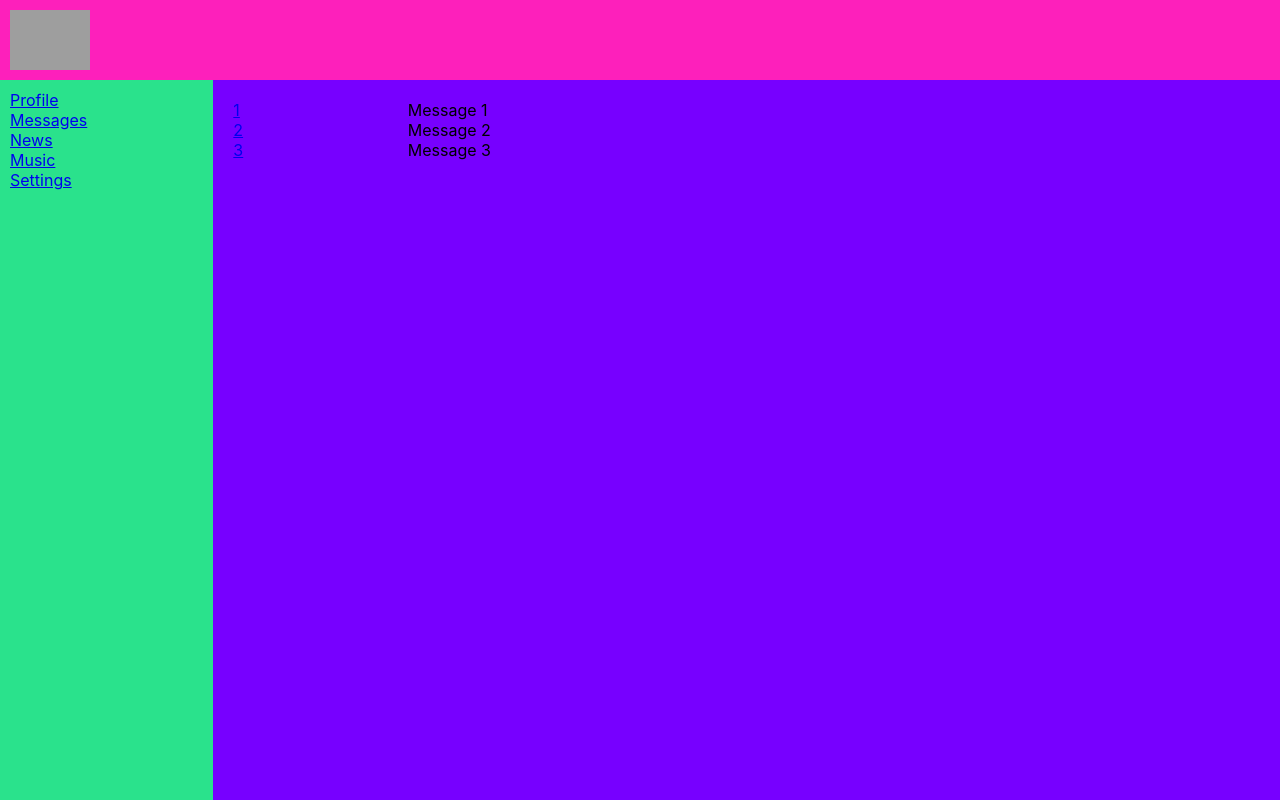
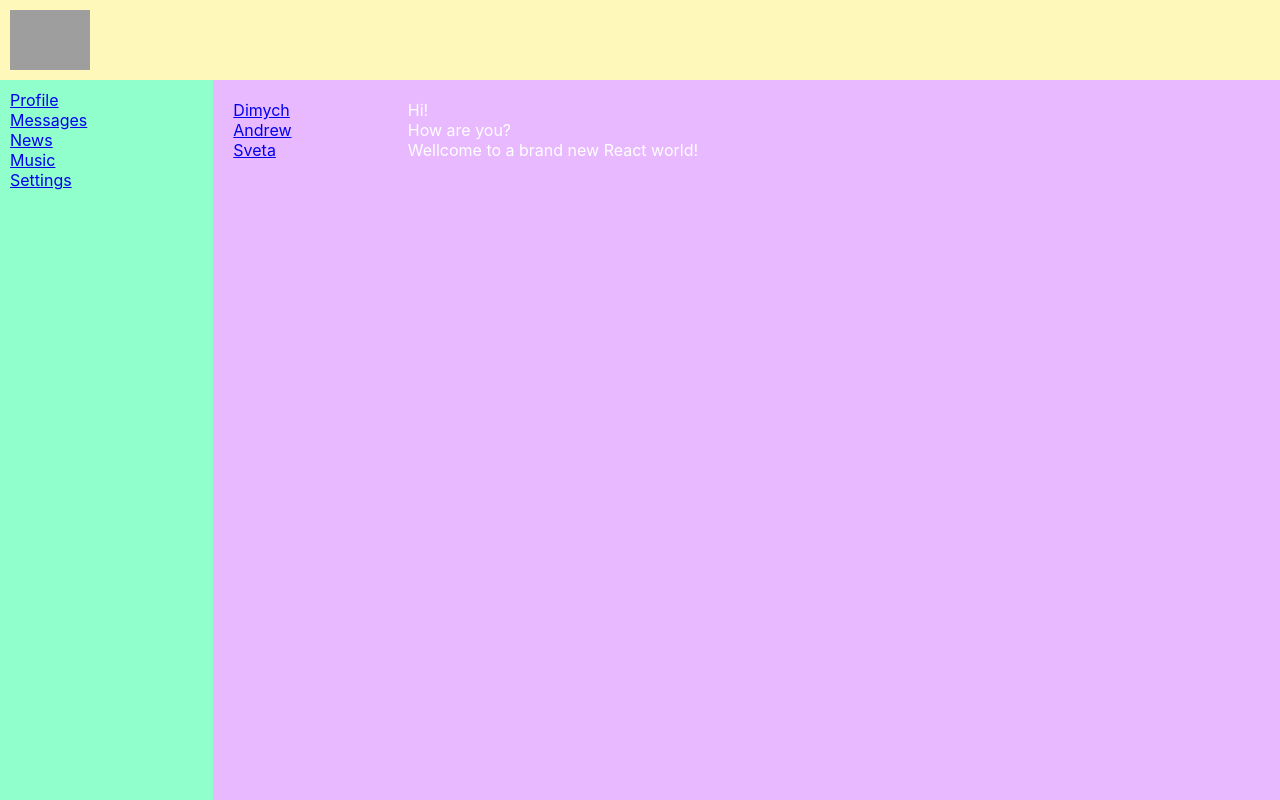
Before and after one commit to i-donut-know/it-kamasutra, a React (Create React App) app: page /dialogs in a window 1280 px wide. Built offline with nearby package versions, Linux system fonts and the light colour scheme; grey boxes are pictures that could not be loaded.

Commit message:
mapping DialogItem and Message components

```diff
--- a/src/App.css
+++ b/src/App.css
@@ -10,7 +10,7 @@
 
 .app-wrapper-content {
   grid-area: c;
-  background-color: rgb(119, 0, 255);
+  background-color: rgb(233, 185, 255);
   padding: 10px;
 }
 
--- /dev/null
+++ b/src/components/Dialogs/DialogItem/DialogItem.jsx
@@ -0,0 +1,15 @@
+import React from "react";
+import s from "./../Dialogs.module.css";
+import { NavLink } from "react-router-dom";
+
+const DialogItem = ({ name, id }) => {
+  let path = "/dialogs/" + id;
+
+  return (
+    <div className={s.dialog + " " + s.active}>
+      <NavLink to={path}>{name}</NavLink>
+    </div>
+  );
+};
+
+export default DialogItem;
--- a/src/components/Dialogs/Dialogs.jsx
+++ b/src/components/Dialogs/Dialogs.jsx
@@ -1,34 +1,33 @@
 import React from "react";
 import s from "./Dialogs.module.css";
-import { NavLink } from "react-router-dom";
+import DialogItem from "./DialogItem/DialogItem";
+import Message from "./Message/Message";
 
-const DialogItem = ({ name, id }) => {
-  let path = "/dialogs/" + id;
+const Dialogs = () => {
+  let dialogsData = [
+    { id: 1, name: "Dimych" },
+    { id: 2, name: "Andrew" },
+    { id: 3, name: "Sveta" },
+  ];
+
+  let messagesData = [
+    { id: 1, message: "Hi!" },
+    { id: 1, message: "How are you?" },
+    { id: 1, message: "Wellcome to a brand new React world!" },
+  ];
+
+  let dialogsElements = dialogsData.map((d) => {
+    return <DialogItem key={d.id} name={d.name} id={d.id} />;
+  });
+
+  let messagesElements = messagesData.map((m) => {
+    return <Message key={m.id} messageText={m.message} />;
+  });
 
   return (
-    <div className={s.dialog + " " + s.active}>
-      <NavLink to={path}>{name}</NavLink>
-    </div>
-  );
-};
-
-const Message = ({ messageText }) => {
-  return <div className={s.message}>{messageText}</div>;
-};
-
-const Dialogs = () => {
-  return (
     <div className={s.dialogs}>
-      <div className={s.dialogsItems}>
-        <DialogItem name="1" id="1" />
-        <DialogItem name="2" id="2" />
-        <DialogItem name="3" id="3" />
-      </div>
-      <div className={s.messages}>
-        <Message messageText="Message 1" />
-        <Message messageText="Message 2" />
-        <Message messageText="Message 3" />
-      </div>
+      <div className={s.dialogsItems}>{dialogsElements}</div>
+      <div className={s.messages}>{messagesElements}</div>
     </div>
   );
 };
--- a/src/components/Dialogs/Dialogs.module.css
+++ b/src/components/Dialogs/Dialogs.module.css
@@ -5,6 +5,7 @@
 
 .dialogsItems {
   padding: 10px;
+  color: #fff;
 }
 
 .dialogsItems .active {
@@ -16,4 +17,5 @@
 }
 
 .messages .message {
+  color: #fff;
 }
--- /dev/null
+++ b/src/components/Dialogs/Message/Message.jsx
@@ -0,0 +1,8 @@
+import React from "react";
+import s from "./../Dialogs.module.css";
+
+const Message = ({ messageText }) => {
+  return <div className={s.message}>{messageText}</div>;
+};
+
+export default Message;
--- a/src/components/Header/Header.module.css
+++ b/src/components/Header/Header.module.css
@@ -1,6 +1,6 @@
 .header {
   grid-area: h;
-  background-color: rgb(253, 32, 187);
+  background-color: rgb(255, 248, 187);
   padding: 10px;
 }
 
--- a/src/components/Navbar/Navbar.jsx
+++ b/src/components/Navbar/Navbar.jsx
@@ -6,27 +6,27 @@ const Navbar = () => {
   return (
     <nav className={s.nav}>
       <div className={s.item}>
-        <NavLink to="/profile" activeclassname={s.activeLink}>
+        <NavLink to="/profile" activeClassName={s.activeLink}>
           Profile
         </NavLink>
       </div>
       <div className={s.item}>
-        <NavLink to="/dialogs" activeclassname={s.activeLink}>
+        <NavLink to="/dialogs" activeClassName={s.activeLink}>
           Messages
         </NavLink>
       </div>
       <div className={s.item}>
-        <NavLink to="/news" activeclassname={s.activeLink}>
+        <NavLink to="/news" activeClassName={s.activeLink}>
           News
         </NavLink>
       </div>
       <div className={s.item}>
-        <NavLink to="/music" activeclassname={s.activeLink}>
+        <NavLink to="/music" activeClassName={s.activeLink}>
           Music
         </NavLink>
       </div>
       <div className={s.item}>
-        <NavLink to="/settings" activeclassname={s.activeLink}>
+        <NavLink to="/settings" activeClassName={s.activeLink}>
           Settings
         </NavLink>
       </div>
--- a/src/components/Navbar/Navbar.module.css
+++ b/src/components/Navbar/Navbar.module.css
@@ -1,6 +1,6 @@
 .nav {
   grid-area: n;
-  background-color: rgb(42, 226, 140);
+  background-color: rgb(144, 255, 203);
   padding: 10px;
 }
 
@@ -8,6 +8,6 @@
   color: #fff;
 }
 
-.item.active {
+.item .active {
   color: gold;
 }
--- a/src/components/Profile/MyPosts/MyPosts.jsx
+++ b/src/components/Profile/MyPosts/MyPosts.jsx
@@ -3,6 +3,15 @@ import s from "./MyPosts.module.css";
 import Post from "./Post/Post";
 
 const MyPosts = () => {
+  let postsData = [
+    { id: 1, message: "Hello, Neo!", likesCount: 12 },
+    { id: 2, message: "Choose wisely...", likesCount: 10 },
+  ];
+
+  let postsElements = postsData.map((p) => {
+    return <Post key={p.id} message={p.message} likesCount={p.likesCount} />;
+  });
+
   return (
     <div className="postsBlock">
       <h3>My posts</h3>
@@ -14,10 +23,7 @@ const MyPosts = () => {
           <button>Add post</button>
         </div>
       </div>
-      <div className={s.posts}>
-        <Post message="My second post!" likesCount="0" />
-        <Post message="Hello world!" likesCount="23" />
-      </div>
+      <div className={s.posts}>{postsElements}</div>
     </div>
   );
 };
```
